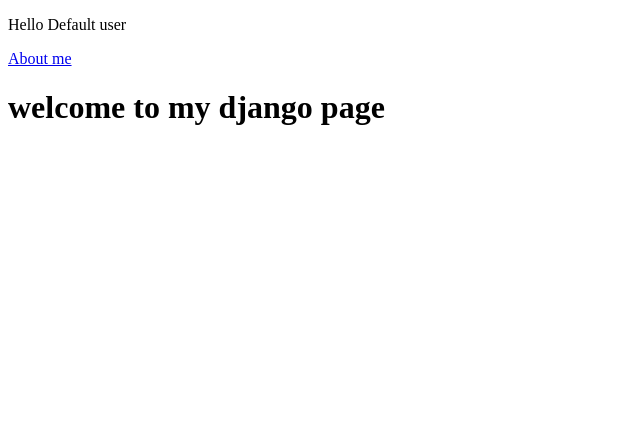
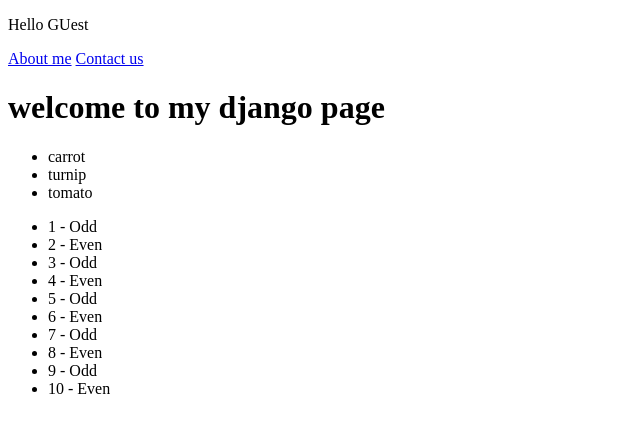
Before and after one commit to iqrakhan5dcu/csc1040_django_1, a Django app: page / in a window 1280 px wide. Shown: the top 433 px of the page, without its empty margins (0-640 px from the left). Run offline with Django 5.2, Linux system fonts and the light colour scheme.

Commit message:
lab 1 and week 1 done!

```diff
--- a/myproject/urls.py
+++ b/myproject/urls.py
@@ -18,6 +18,8 @@ from django.contrib import admin
 from django.urls import path, include
 
 urlpatterns = [
-    path("admin/", admin.site.urls),
-    path("", include("pages.urls")),
+    path('admin/', admin.site.urls),
+    path('', include("pages.urls")),
+   # path('products/', include('products.urls')),
+   # path('cart/', include('cart.urls')),
 ]
--- a/pages/templates/home.html
+++ b/pages/templates/home.html
@@ -1,11 +1,32 @@
 <!DOCTYPE html>
 <html>
     <head>
-        <title>Home Page</title>
+        <title>{{ title }}</title>
     </head>
     <body>
-        <p>Hello {{ username }}</p>
+        {% if username %}
+            <p>Hello {{ username }}</p>
+        {% else %}
+            <p>Hello guest</p>
+        {% endif %}
         <a href="/about">About me</a>
+        <a href="/contacts">Contact us</a>
         <h1>welcome to my django page</h1>
+
+        <ul>
+            {% for item in items %}
+                <li>{{ item }}</li>
+            {% endfor %}
+        </ul>
+
+        <ul>
+            {% for number in numbers %}
+                {% if number|divisibleby:2 %}
+                    <li>{{ number }} - Even</li>
+                {% else %}
+                    <li>{{ number }} - Odd</li>
+                {% endif %}
+            {% endfor %}
+        </ul>
     </body>
 </html>
--- a/pages/urls.py
+++ b/pages/urls.py
@@ -4,5 +4,6 @@ from . import views
 
 urlpatterns = [
     path("", views.home, name="home"), # homepage for 0.0.0.0:8000
-    path("about/", views.about, name="about")
+    path("about/", views.about, name="about"),
+    path("contacts/", views.contacts, name="contacts")
 ]
--- a/pages/views.py
+++ b/pages/views.py
@@ -1,10 +1,19 @@
 from django.shortcuts import render
 
 # Create your views here.
+
 def home(request):
-    # books = get books from db
-    username = request.GET.get('username','Default user')
-    return render(request, 'home.html', {'username':username})
+    numbers = [1, 2, 3, 4, 5, 6, 7, 8, 9, 10]
+    username = request.GET.get('username', 'GUest')
+    return render(request, 'home.html', {
+        'username': username,
+        'title' : 'Welcomeee',
+        'items' : ['carrot', 'turnip', 'tomato'],
+        'numbers' : numbers,
+        })
 
 def about(request):
     return render(request, 'about.html')
+
+def contacts(request):
+    return render(request, 'contacts.html')
```
Also changed, not shown: pages/templates/contacts.html (added, +12 -0 lines).
